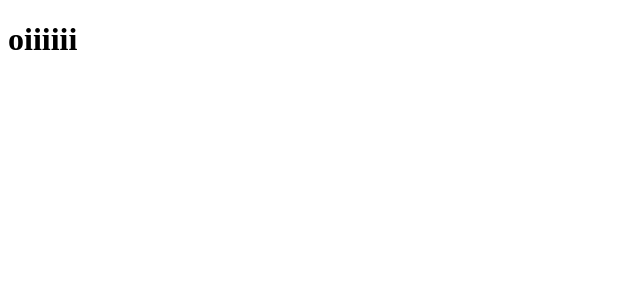
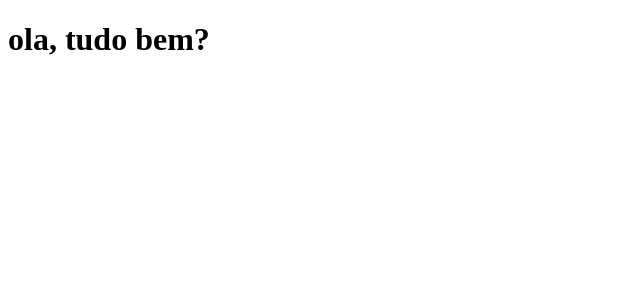
Before and after one commit to gutembergmnmb1993/devhab, a Next.js app: page / in a window 1280 px wide. Shown: the top 300 px of the page, without its empty margins (0-640 px from the left). Built offline with nearby package versions, Linux system fonts and the light colour scheme.

Commit message:
Mensagem do commit

```diff
--- a/pages/index.js
+++ b/pages/index.js
@@ -1,5 +1,5 @@
 function Home () {
-return <h1> oiiiiii </h1>;
+return <h1> ola, tudo bem? </h1>;
 }
 
 export default Home;
```
